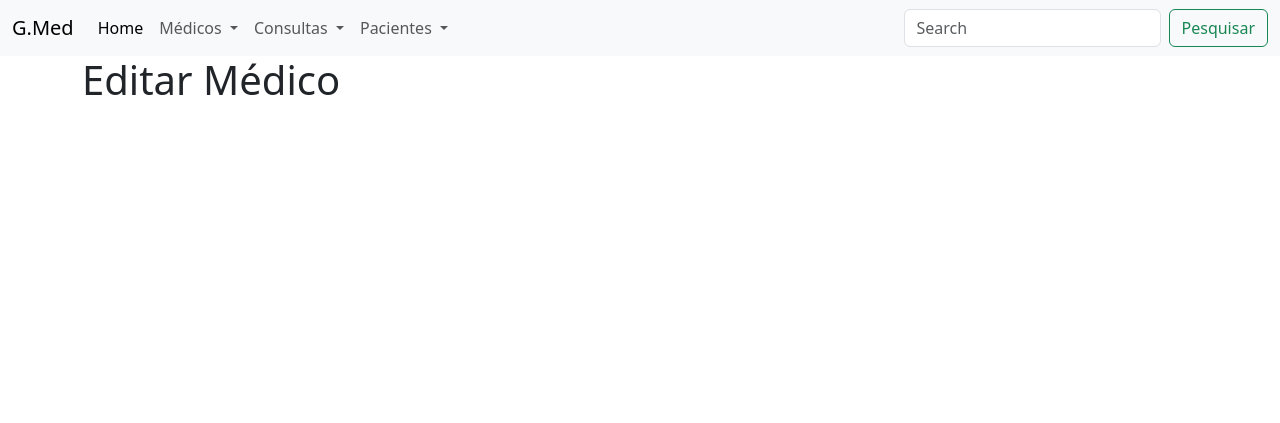
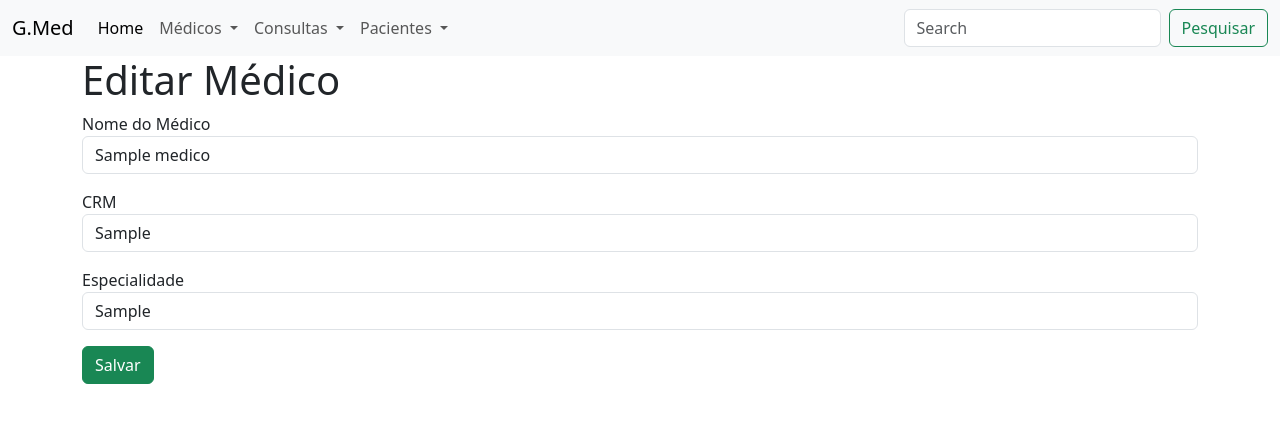
Before and after one commit to Gzinn061/Sistema-de-Controle-Clinico, a PHP site: page /index.php?page=editar-medico&id_medico=1 in a window 1280 px wide. Shown: the top 423 px of the page. Run offline with PHP 8.4, Linux system fonts and the light colour scheme; tables that the repository leaves empty hold one stand-in row (values such as "Sample post").

Commit message:
Códigos atualizados

```diff
--- a/editar-medico.php
+++ b/editar-medico.php
@@ -1 +1,32 @@
 <h1>Editar Médico</h1>
+<?php
+$sql = "SELECT * FROM medico WHERE id_medico=" . $_REQUEST['id_medico'];
+
+$res = $conn->query($sql);
+
+$row = $res->fetch_object();
+
+
+?>
+<form action="?page=salvar-medico" method="POST">
+    <input type="hidden" name="acao" value="editar">
+    <input type="hidden" name="id_medico" value="<?php
+                                                    print $row->id_medico; ?>">
+    <div class="mb-3">
+        <label>Nome do Médico</label>
+        <input type="text" name="nome_medico" class="form-control" value="<?php print $row->nome_medico; ?>">
+    </div>
+
+    <div class="mb-3">
+        <label>CRM</label>
+        <input type="text" name="crm_medico" class="form-control" value="<?php print $row->crm_medico; ?>">
+    </div>
+
+    <div class="mb-3">
+        <label>Especialidade</label>
+        <input type="text" name="especialidade_medico" class="form-control" value="<?php print $row->especialidade_medico; ?>">
+    </div>
+    <div class=" mb-3">
+        <button type="submit" class="btn btn-success">Salvar</button>
+    </div>
+</form>
```
Also changed, not shown: listar-medico.php (+15 -6 lines), salvar-medico.php (+15 -1 lines).
